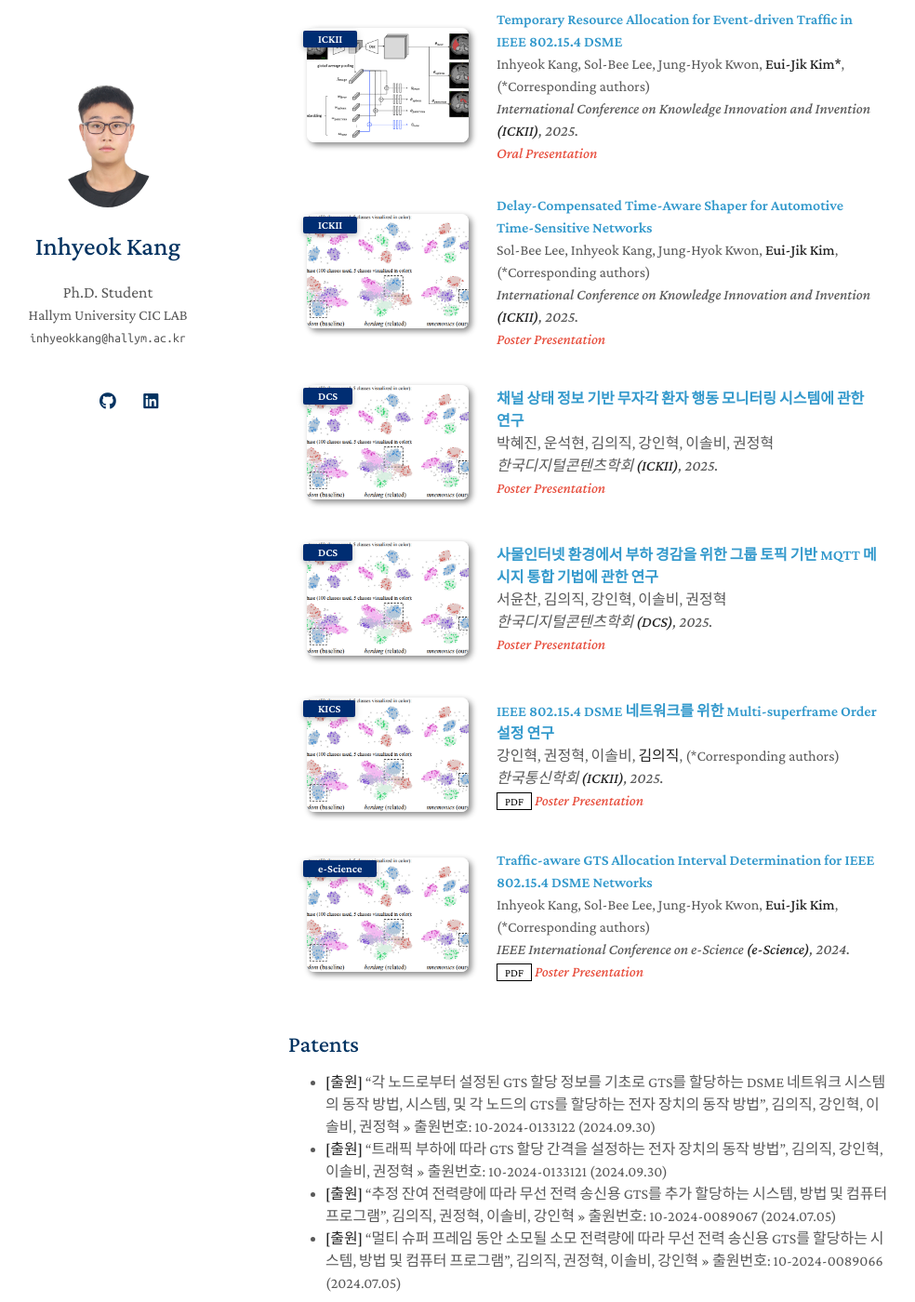
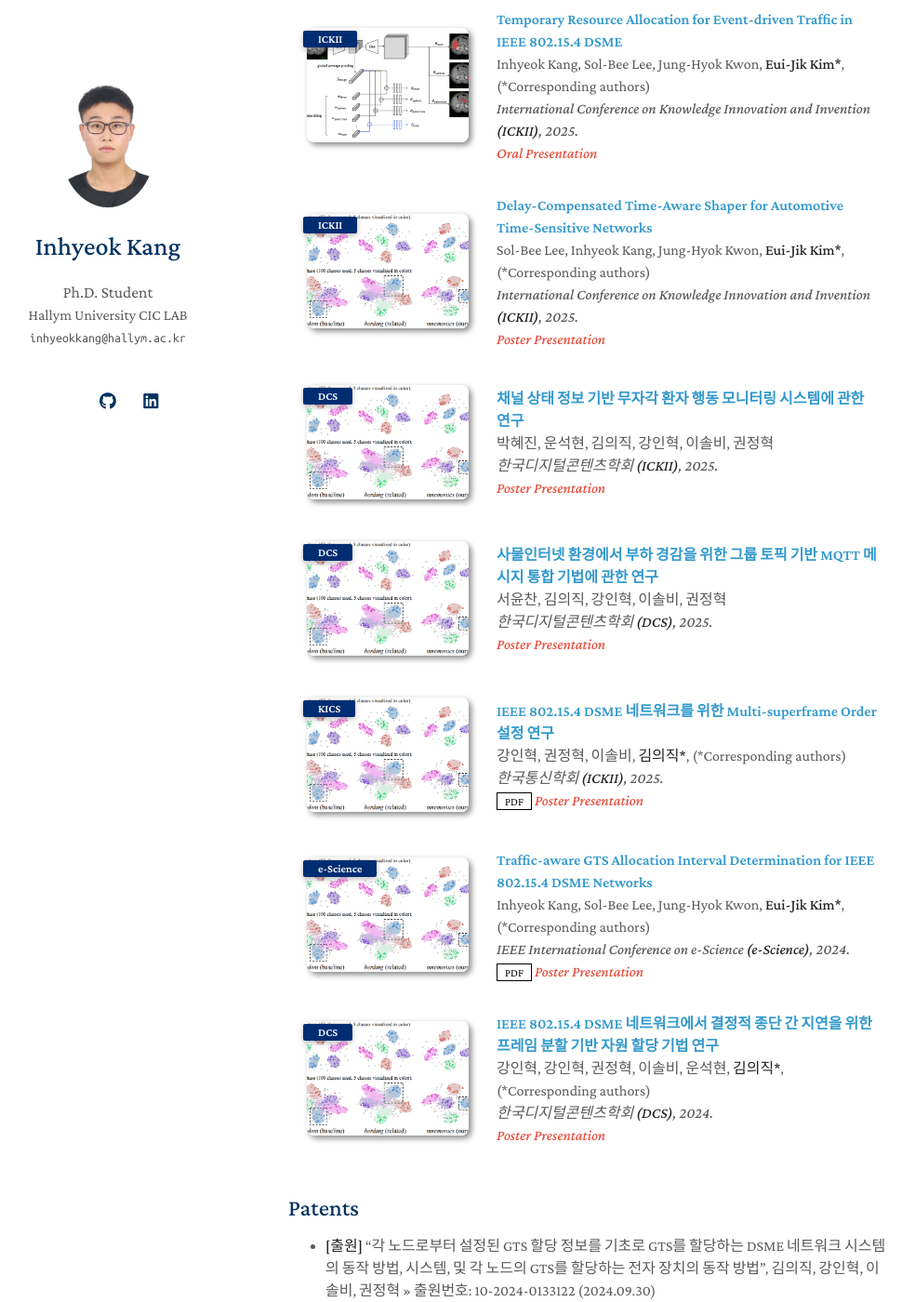
Before and after one commit to InhyeokKang/inhyeokkang.github.io, a Jekyll site: the page built from index.md, in a window 1280 px wide and 1400 px high, scrolled down 515 px. Shown: the whole window at 93% size, without its empty margins (160-1144 px from the left). Built offline with Jekyll 4.4.1, drawn with Linux system fonts in a browser that asks for light colours; a style sheet for code colours, icons or effects is not loaded; our own code applies the rules of GitHub Pages for plain Markdown files.

Commit message:
Update publications.yml

```diff
--- a/_data/publications.yml
+++ b/_data/publications.yml
@@ -9,7 +9,7 @@ main:
     notes: Oral Presentation
 
   - title: "Delay-Compensated Time-Aware Shaper for Automotive Time-Sensitive Networks"
-    authors: Sol-Bee Lee, Inhyeok Kang, Jung-Hyok Kwon, <strong>Eui-Jik Kim</strong>, (*Corresponding authors)
+    authors: Sol-Bee Lee, Inhyeok Kang, Jung-Hyok Kwon, <strong>Eui-Jik Kim*</strong>, (*Corresponding authors)
     conference_short: ICKII
     conference: International Conference on Knowledge Innovation and Invention <strong>(ICKII)</strong>, 2025.
     notes: Poster Presentation
@@ -30,7 +30,7 @@ main:
     image: ./assets/img/teaser_example.png
 
   - title: "IEEE 802.15.4 DSME 네트워크를 위한 Multi-superframe Order 설정 연구"
-    authors: 강인혁, 권정혁, 이솔비, <strong>김의직</strong>, (*Corresponding authors)
+    authors: 강인혁, 권정혁, 이솔비, <strong>김의직*</strong>, (*Corresponding authors)
     conference_short: KICS
     conference: 한국통신학회 <strong>(ICKII)</strong>, 2025.
     pdf: https://www.dbpia.co.kr/Journal/articleDetail?nodeId=NODE12132228
@@ -38,9 +38,16 @@ main:
     image: ./assets/img/teaser_example.png
 
   - title: "Traffic-aware GTS Allocation Interval Determination for IEEE 802.15.4 DSME Networks"
-    authors: Inhyeok Kang, Sol-Bee Lee, Jung-Hyok Kwon, <strong>Eui-Jik Kim</strong>, (*Corresponding authors)
+    authors: Inhyeok Kang, Sol-Bee Lee, Jung-Hyok Kwon, <strong>Eui-Jik Kim*</strong>, (*Corresponding authors)
     conference_short: e-Science
     conference: IEEE International Conference on e-Science <strong>(e-Science)</strong>, 2024.
     pdf: https://ieeexplore.ieee.org/abstract/document/10678698
     notes: Poster Presentation
     image: ./assets/img/teaser_example.png
+
+  - title: "IEEE 802.15.4 DSME 네트워크에서 결정적 종단 간 지연을 위한 프레임 분할 기반 자원 할당 기법 연구"
+    authors: 강인혁, 강인혁, 권정혁, 이솔비, 운석현, <strong>김의직*</strong>, (*Corresponding authors)
+    conference_short: DCS
+    conference: 한국디지털콘텐츠학회 <strong>(DCS)</strong>, 2024.
+    notes: Poster Presentation
+    image: ./assets/img/teaser_example.png
```
